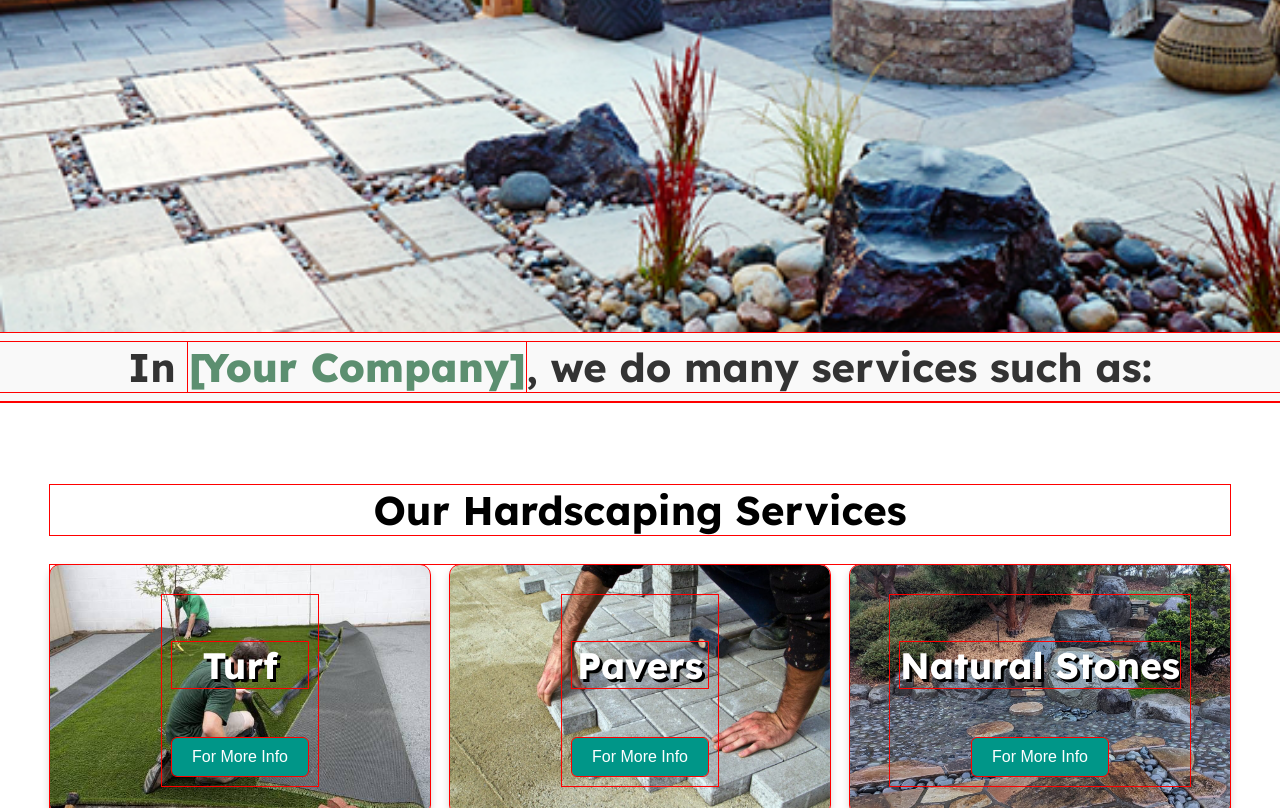
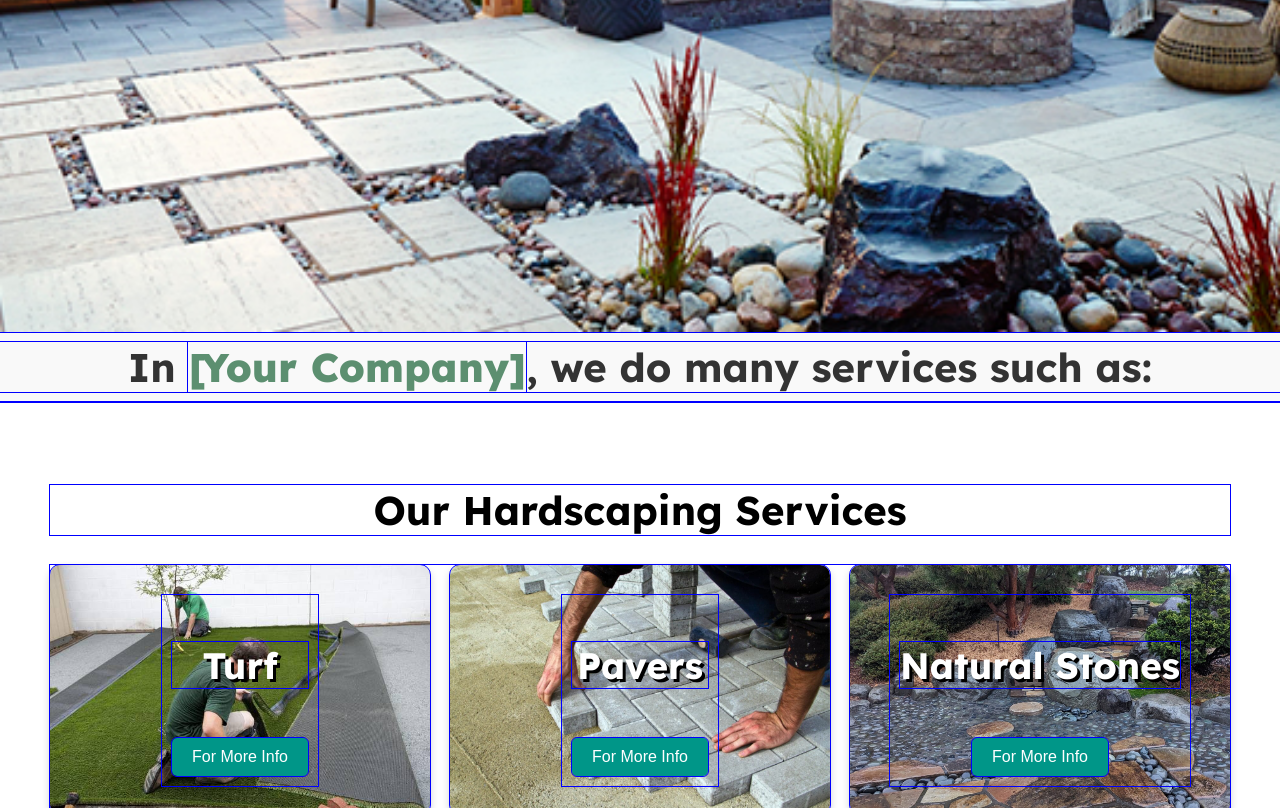
Before and after one commit to sbatonia/elevate, a plain HTML site: page index.html in a window 1280 px wide. Shown: the part 484-1292 px from the top of the page. Drawn offline with Linux system fonts and the light colour scheme; a web font is replaced by a local one.

Commit message:
Update indexStyles.css

```diff
--- a/indexStyles.css
+++ b/indexStyles.css
@@ -15,7 +15,7 @@ html {
 }
 
 * {
-    outline: 1px solid red;
+    outline: 1px solid blue;
 }
 
 .about-us {
```
